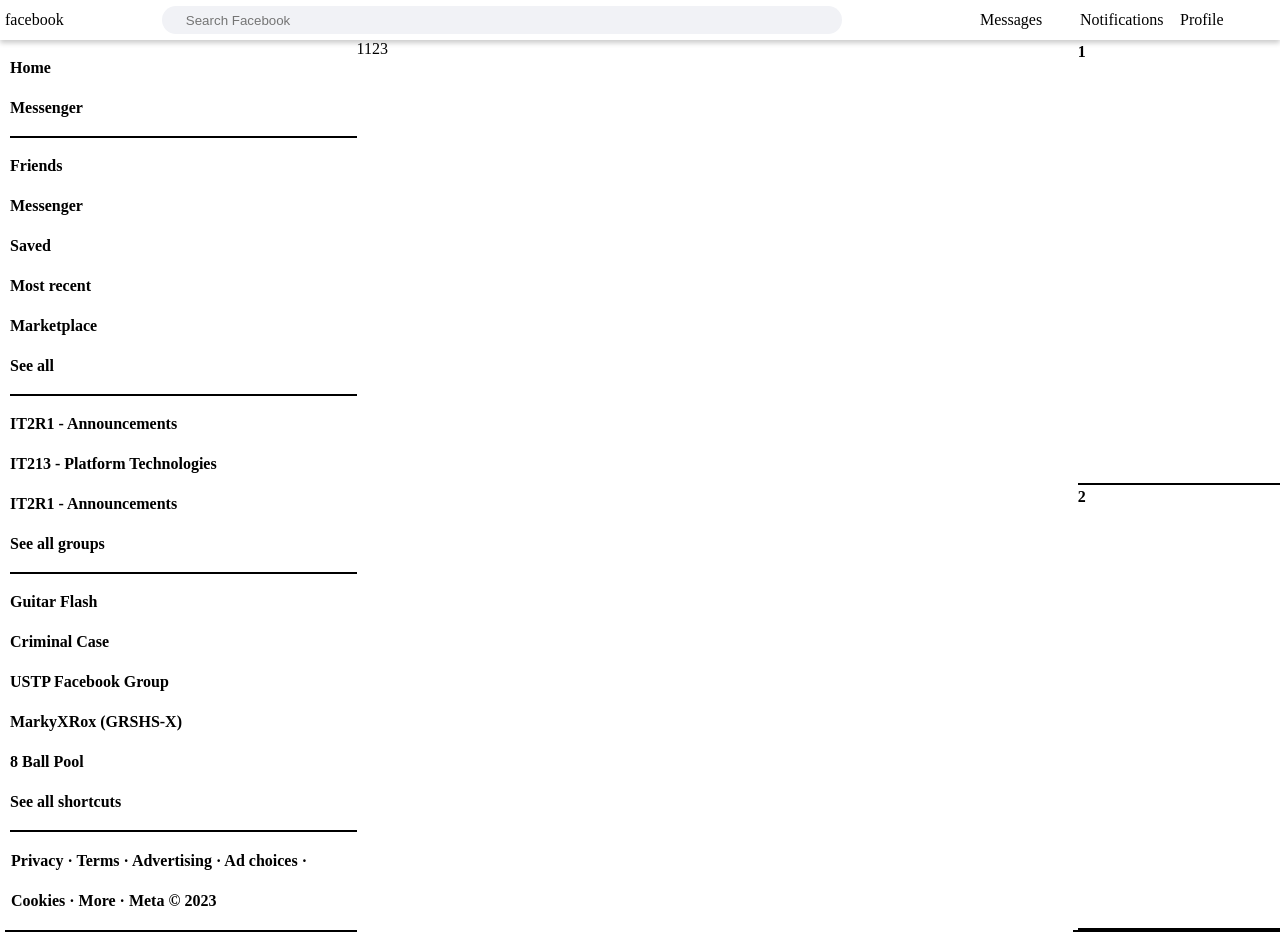
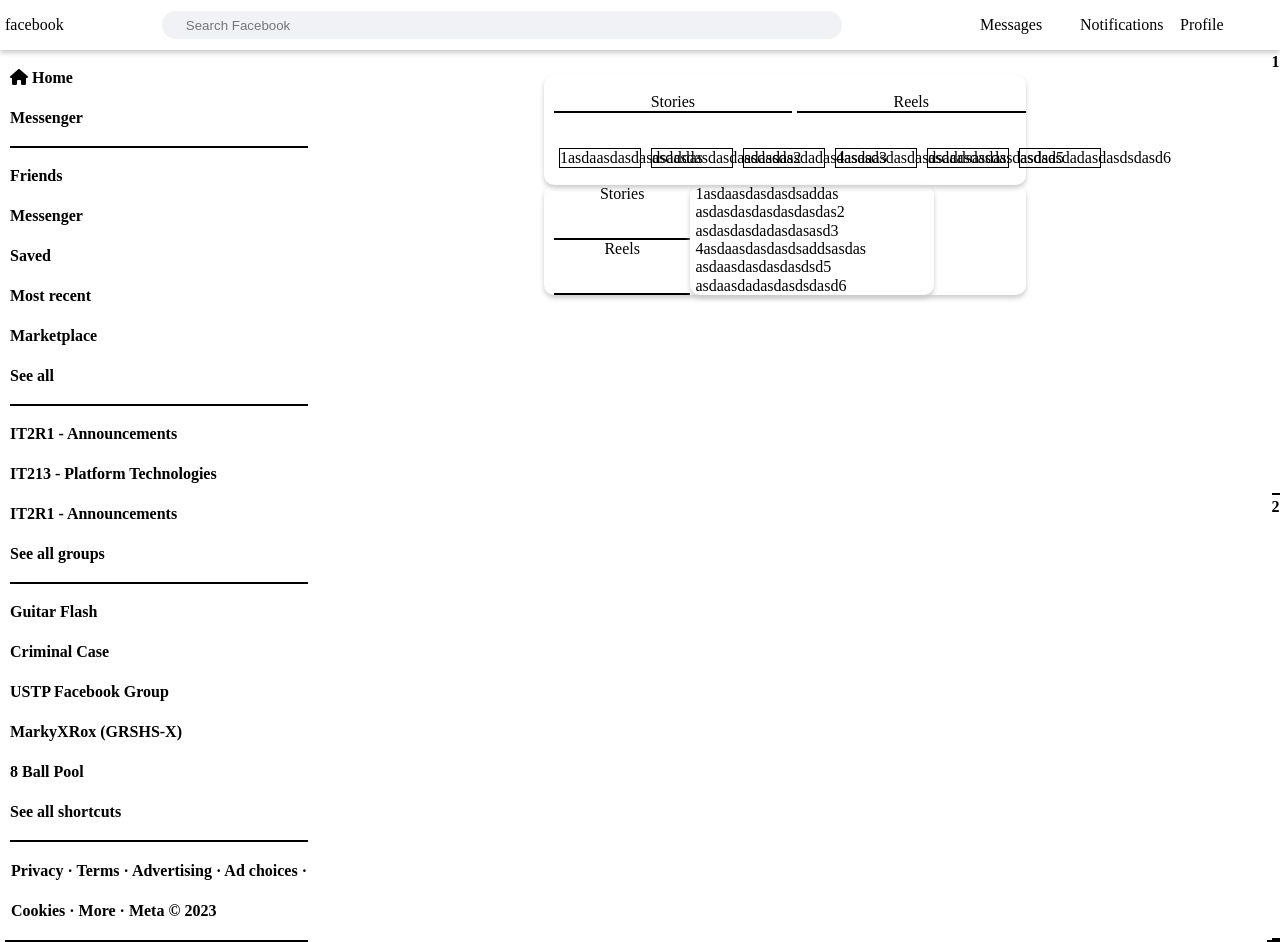
Before and after one commit to hiiirrrooo/facebook, a plain HTML site: page index.html in a window 1280 px wide. Drawn offline with Linux system fonts and the light colour scheme.

Commit message:
My 2nd commit

```diff
--- a/index.html
+++ b/index.html
@@ -27,7 +27,7 @@
         <section id="content-area" class="display-flex"style='removethisbackground-color: #18191A;'>
             <aside id="content-area" class="borderstyle">
                 <section class="borderstyle">
-                    <p>Home</p>
+                    <p> <i class="fa-sharp fa-solid fa-house"></i> Home</p>
                     <p>Messenger</p>
                 </section>
                 <section class="borderstyle">
@@ -58,17 +58,48 @@
                 </section>
             </aside>
             <main id="content-area" class="display-flex">
-                1123
+                <section1>
+                    <section id="content-area">
+                        <ul class="borderstyle">Stories</ul>
+                        <ul class="borderstyle">Reels</ul>
+                    </section>
+                    <section id="stories" style="flex-grow: 1;">
+                        <div>1asdaasdasdasdsaddas</div>
+                        <div>asdasdasdasdasdasdas2</div>
+                        <div>asdasdasdadasdasasd3</div>
+                        <div>4asdaasdasdasdsaddsasdas</div>
+                        <div>asdaasdasdasdasdsd5</div>
+                        <div>asdaasdadasdasdsdasd6</div>
+                    </section>
+                </section1>
+                <section2>
+                    <section id="content-area">
+                        <ul class="borderstyle">Stories</ul>
+                        <ul class="borderstyle">Reels</ul>
+                    </section>
+                    <section2 id="stories" style="flex-grow: 1;">
+                        <div>1asdaasdasdasdsaddas</div>
+                        <div>asdasdasdasdasdasdas2</div>
+                        <div>asdasdasdadasdasasd3</div>
+                        <div>4asdaasdasdasdsaddsasdas</div>
+                        <div>asdaasdasdasdasdsd5</div>
+                        <div>asdaasdadasdasdsdasd6</div>
+                    </section2>
+                </section2>
+                <section3>
+
+                </section3>
             </main>
-            <aside style="flex-grow: 2" class="borderstyle">
+            <sidebar style="flex-grow: 2" class="borderstyle">
                 <section class="borderstyle">
                     1
                 </section>
                 <section class="borderstyle">
                     2
                 </section>
-            </aside>
+            </sidebar>
         </section>
     </div>
+    <script src="https://kit.fontawesome.com/3197014ca4.js" crossorigin="anonymous"></script>
 </body>
 </html>
--- a/style.css
+++ b/style.css
@@ -19,7 +19,6 @@ body {
     border-bottom: 2px solid black;
     flex-grow: 1;
     margin: 0px 0px 0px 5px;
-    flex-direction: column;
     padding-left: 0px;
 }
 
@@ -29,7 +28,7 @@ header * {
 }
 
 header {
-    height: 40px;
+    height: 50px;
     display: flex;
     flex-direction: row;
     justify-content: space-between;
@@ -67,8 +66,13 @@ nav ul>li:hover {
     cursor: pointer;
 }
 
+main * {
+    display: flex;
+    flex-direction: column;
+}
+
 #content-area aside {
-    flex-grow: 0.5;
+    flex-grow: 0.3;
 }
 
 aside {
@@ -83,5 +87,77 @@ aside p {
 }
 
 #content-area main {
-    flex-grow: 7;
+    flex-grow: 5;
 }
+
+main {
+    justify-content: flex-start;
+    align-items: center;
+    margin-top: 25px;
+    flex-direction: column;
+}
+
+main section1 {
+    height: 110px;
+    display: flex;
+    flex-direction: column;
+    justify-content: space-between;
+    text-align: center;
+    width: 50%;
+    box-shadow: 0px 3px 5px #ccc;
+    border-radius: 10px;
+    margin: 0px;
+    padding-left: 5px;
+}
+
+section1 section{
+    flex-direction: row;
+    height: inherit;
+    justify-content: center;
+    align-items: center;
+}
+
+#stories{
+    flex-direction: row;
+    justify-content: flex-start;
+    align-items: center;
+}
+
+section1 ul>li {
+    display: flex;
+    flex-grow: 1;
+    justify-content: flex-start;
+    flex-wrap: wrap;
+    min-width: 100px;
+}
+
+section1 div {
+    width: 80px;
+    border: 1px solid black;
+    margin-left: 10px;
+}
+
+main section2 {
+    height: 110px;
+    display: flex;
+    flex-direction: column;
+    justify-content: space-between;
+    text-align: center;
+    width: 50%;
+    box-shadow: 0px 3px 5px #ccc;
+    border-radius: 10px;
+    margin: 0px;
+    padding-left: 5px;
+}
+
+#content-area sidebar {
+    display: flex;
+    flex-direction: column;
+    line-height: 24px;
+    font-weight: bold;
+    flex-grow: 4;
+}
+
+main section2 {
+    flex-wrap: wrap;
+}
```
Also changed, not shown: 1 other file.
